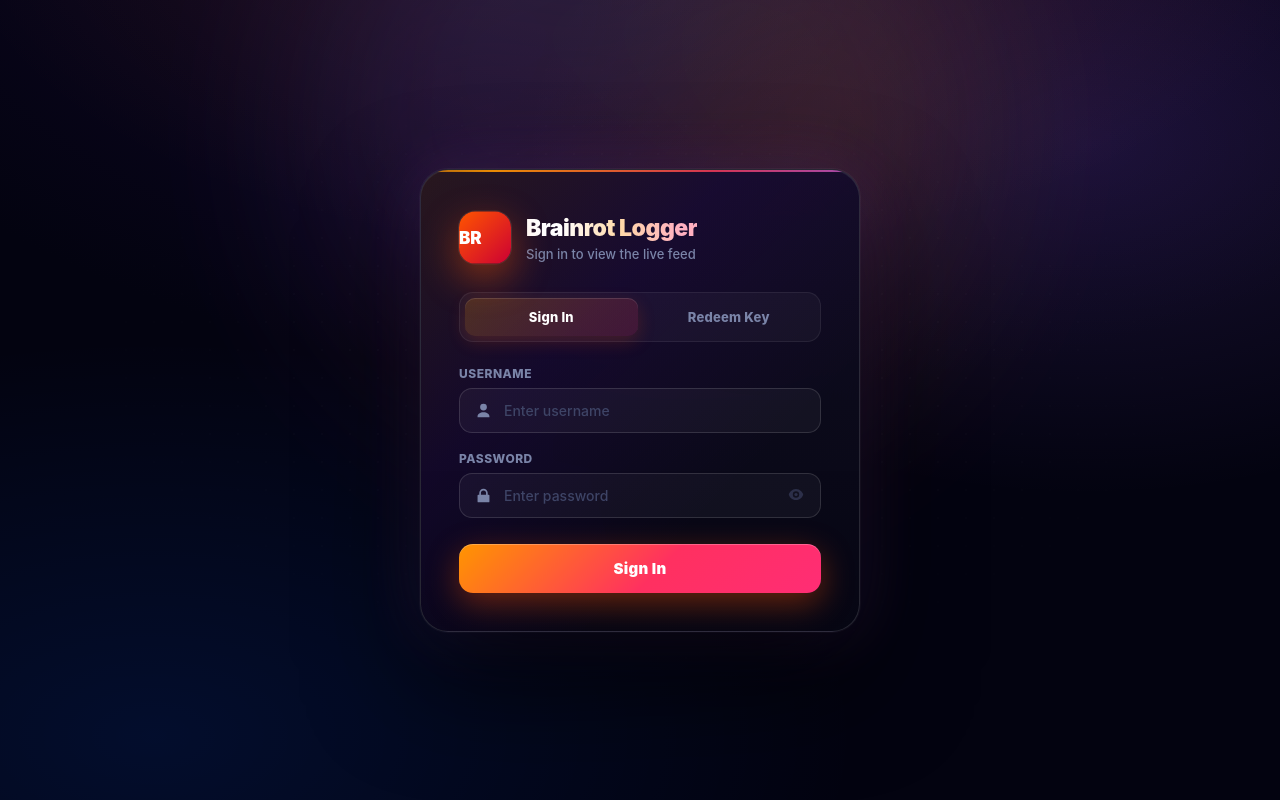
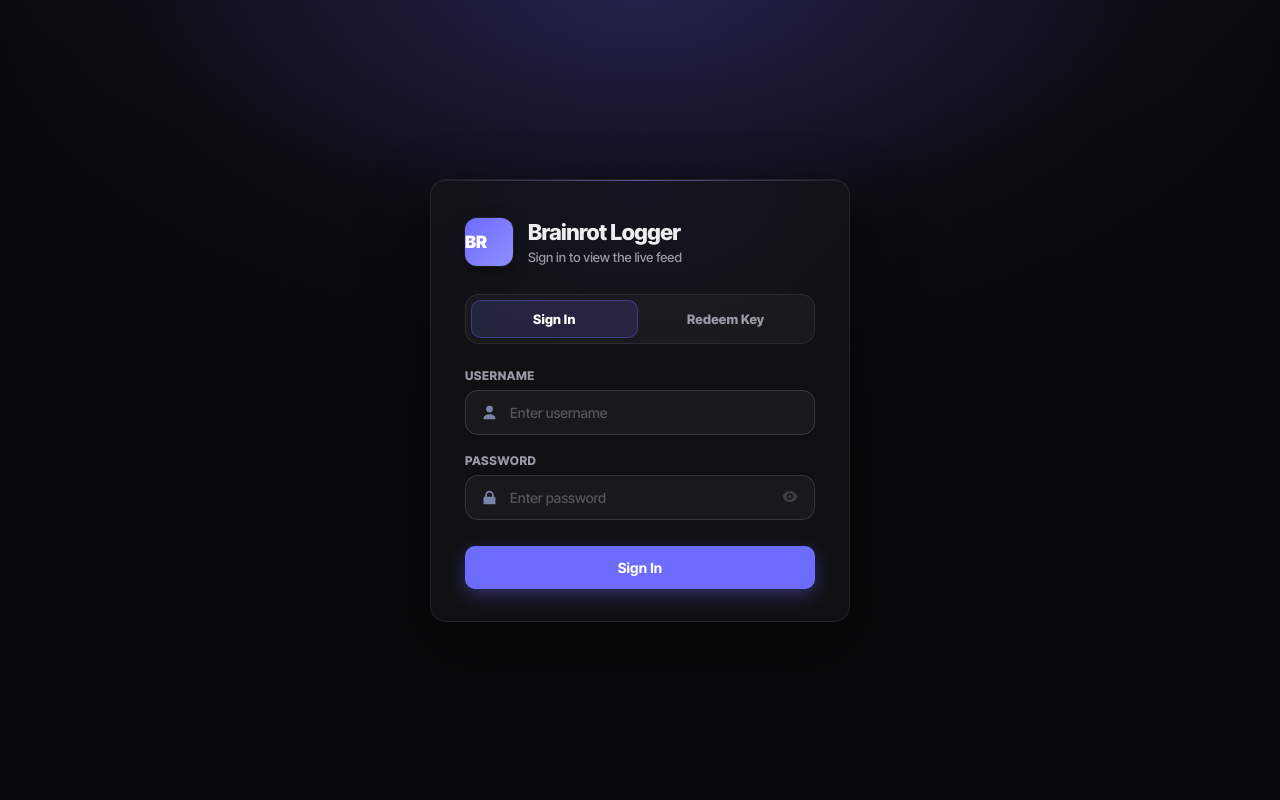
Before and after one commit to sheeshmail77-jpg/Aura, a website: page public/index.html in a window 1280 px wide. Drawn offline with Linux system fonts and the light colour scheme; no server answers.

Commit message:
Update style.css

```diff
--- a/public/style.css
+++ b/public/style.css
@@ -2,35 +2,41 @@
    ROOT VARIABLES — Brainrot Logger v2 premium redesign
 ════════════════════════════════════════════════════════════════════════════ */
 :root {
-  --bg:    #030310;
-  --bg-2:  #070718;
-  --panel: rgba(8, 8, 22, 0.78);
-  --panel-solid: #0a0a1e;
-  --border: rgba(255,255,255,0.07);
+  --bg:    #09090b;
+  --bg-2:  #0e0e12;
+  --panel: rgba(255,255,255,0.024);
+  --panel-solid: #141418;
+  --border: rgba(255,255,255,0.08);
   --border-strong: rgba(255,255,255,0.13);
   --border-bright: rgba(255,255,255,0.22);
-  --text:  #ecf0ff;
-  --muted: #7a84a8;
-  --faint: #3e4466;
-
-  --og:        #ffb940;
-  --og-2:      #ff5500;
-  --og-glow:   rgba(255,140,0,0.32);
-  --dragon:    #ff4466;
-  --dragon-2:  #cc0033;
-  --dragon-glow: rgba(255,50,90,0.32);
-  --small:     #22e8ff;
-  --small-2:   #0070ee;
-  --small-glow: rgba(34,232,255,0.28);
-
-  --green:  #2ee37a;
-  --purple: #9d64ff;
-
-  --radius:    20px;
-  --radius-sm: 13px;
-  --shadow:    0 28px 80px rgba(0,0,0,0.7);
-  --glass:     blur(28px) saturate(1.4);
-  --glass-sm:  blur(16px) saturate(1.2);
+  --text:  #ededf0;
+  --muted: #9a9aa6;
+  --faint: #55555f;
+
+  /* single primary accent — indigo */
+  --accent:     #6e6cff;
+  --accent-2:   #8f8dff;
+  --accent-glow: rgba(110,108,255,0.28);
+
+  /* category hues — refined jewel tones */
+  --og:        #e6a13c;
+  --og-2:      #d97706;
+  --og-glow:   rgba(230,161,60,0.20);
+  --dragon:    #fb5d74;
+  --dragon-2:  #e11d48;
+  --dragon-glow: rgba(251,93,116,0.20);
+  --small:     #38bdf8;
+  --small-2:   #0ea5e9;
+  --small-glow: rgba(56,189,248,0.18);
+
+  --green:  #34d399;
+  --purple: #8f8dff;
+
+  --radius:    14px;
+  --radius-sm: 10px;
+  --shadow:    0 16px 44px rgba(0,0,0,0.55);
+  --glass:     blur(14px) saturate(1.1);
+  --glass-sm:  blur(10px) saturate(1.05);
 }
 
 *, *::before, *::after { box-sizing: border-box; }
@@ -39,7 +45,7 @@ html, body {
   margin: 0; padding: 0;
   background: var(--bg);
   color: var(--text);
-  font-family: "Inter", system-ui, -apple-system, "Segoe UI", Roboto, sans-serif;
+  font-family: "Inter Tight", "Inter", system-ui, -apple-system, "Segoe UI", Roboto, sans-serif;
   height: 100%;
   overflow: hidden;
   -webkit-font-smoothing: antialiased;
@@ -61,26 +67,26 @@ a { color: inherit; text-decoration: none; }
 
 .orb-1 {
   width: 680px; height: 680px;
-  background: radial-gradient(circle, #ff7700 0%, #c01800 65%);
-  top: -240px; left: -160px; opacity: 0.24;
+  background: radial-gradient(circle, #6e6cff 0%, #1a1a55 65%);
+  top: -240px; left: -160px; opacity: 0.10;
   animation: orbDrift1 15s ease-in-out infinite;
 }
 .orb-2 {
   width: 520px; height: 520px;
-  background: radial-gradient(circle, #8833ff 0%, #330088 65%);
-  top: 20%; right: -180px; opacity: 0.18;
+  background: radial-gradient(circle, #7c5cff 0%, #221055 65%);
+  top: 20%; right: -180px; opacity: 0.08;
   animation: orbDrift2 19s ease-in-out infinite;
 }
 .orb-3 {
   width: 640px; height: 640px;
-  background: radial-gradient(circle, #0055ff 0%, #000d66 65%);
-  bottom: -280px; left: 22%; opacity: 0.19;
+  background: radial-gradient(circle, #3b4cff 0%, #06103a 65%);
+  bottom: -280px; left: 22%; opacity: 0.08;
   animation: orbDrift3 17s ease-in-out infinite;
 }
 .orb-4 {
   width: 300px; height: 300px;
-  background: radial-gradient(circle, #00e5ff 0%, #003d55 60%);
-  top: 60%; right: 10%; opacity: 0.1;
+  background: radial-gradient(circle, #5b8cff 0%, #0a1c44 60%);
+  top: 60%; right: 10%; opacity: 0.06;
   animation: orbDrift2 22s ease-in-out infinite reverse;
 }
 
@@ -118,55 +124,46 @@ body::before {
 .login-overlay {
   position: fixed; inset: 0; z-index: 100;
   display: flex; align-items: center; justify-content: center;
-  padding: 20px; overflow: hidden;
+  padding: 24px 20px; overflow-x: hidden; overflow-y: auto;
+  overscroll-behavior: contain;
   background:
-    radial-gradient(ellipse 90% 70% at 50% -10%, rgba(255,120,0,0.12), transparent 60%),
-    radial-gradient(ellipse 80% 80% at 85% 18%, rgba(157,100,255,0.14), transparent 55%),
-    radial-gradient(ellipse 100% 90% at 12% 92%, rgba(0,90,255,0.12), transparent 55%),
-    radial-gradient(ellipse 130% 110% at 55% -15%, #14082e 0%, var(--bg) 58%);
+    radial-gradient(ellipse 90% 60% at 50% -10%, rgba(110,108,255,0.10), transparent 60%),
+    radial-gradient(ellipse 120% 100% at 50% 0%, #0d0d16 0%, var(--bg) 60%);
 }
 .login-overlay::before {
   content: ""; position: absolute; z-index: 0; pointer-events: none;
-  width: 640px; height: 640px; border-radius: 50%;
-  top: -190px; left: 50%; transform: translateX(-50%);
-  background: conic-gradient(from 0deg, rgba(255,140,0,0.18), rgba(255,60,90,0.15), rgba(157,100,255,0.18), rgba(0,120,255,0.15), rgba(255,140,0,0.18));
-  filter: blur(95px); opacity: 0.75;
-  animation: loginAurora 20s linear infinite;
+  top: 0; left: 0; right: 0; height: 46%;
+  background: radial-gradient(ellipse 55% 100% at 50% 0%, rgba(110,108,255,0.16), transparent 72%);
 }
 .login-overlay::after {
   content: ""; position: absolute; inset: 0; z-index: 0; pointer-events: none;
-  background-image: radial-gradient(rgba(255,255,255,0.035) 1px, transparent 1px);
-  background-size: 28px 28px;
-  -webkit-mask-image: radial-gradient(ellipse 60% 55% at 50% 45%, black 0%, transparent 82%);
-          mask-image: radial-gradient(ellipse 60% 55% at 50% 45%, black 0%, transparent 82%);
+  background-image: radial-gradient(rgba(255,255,255,0.028) 1px, transparent 1px);
+  background-size: 30px 30px;
+  -webkit-mask-image: radial-gradient(ellipse 60% 55% at 50% 42%, black 0%, transparent 82%);
+          mask-image: radial-gradient(ellipse 60% 55% at 50% 42%, black 0%, transparent 82%);
 }
 .login-overlay[hidden] { display: none; }
 
 .login-card {
-  width: 100%; max-width: 440px;
-  background:
-    linear-gradient(180deg, rgba(22,17,44,0.55), rgba(7,7,20,0.6)),
-    rgba(7, 7, 20, 0.92);
-  border: 1px solid var(--border-strong);
-  border-radius: 28px;
-  padding: 42px 38px 38px;
-  box-shadow: 0 48px 120px rgba(0,0,0,0.78), 0 0 0 1px rgba(255,255,255,0.04), inset 0 1px 0 rgba(255,255,255,0.08);
-  backdrop-filter: var(--glass);
+  width: 100%; max-width: 420px;
+  background: #101014;
+  border: 1px solid var(--border);
+  border-radius: 16px;
+  padding: 38px 34px 32px;
+  box-shadow: 0 24px 60px rgba(0,0,0,0.55), inset 0 1px 0 rgba(255,255,255,0.05);
   position: relative; overflow: hidden; z-index: 2;
-  animation: loginCardIn 0.7s cubic-bezier(0.22,1,0.36,1) both, loginGlow 9s ease-in-out infinite;
+  animation: loginCardIn 0.6s cubic-bezier(0.22,1,0.36,1) both;
 }
 .login-card::before {
   content: "";
-  position: absolute; top: 0; left: 0; right: 0; height: 2px;
-  background: linear-gradient(90deg, transparent, rgba(255,150,0,0.9), rgba(255,60,90,0.8), rgba(157,100,255,0.85), transparent);
-  background-size: 200% 100%;
-  animation: loginTopShimmer 6s linear infinite;
+  position: absolute; top: 0; left: 0; right: 0; height: 1px;
+  background: linear-gradient(90deg, transparent, rgba(143,141,255,0.5), transparent);
 }
 /* subtle inner glow behind login card */
 .login-card::after {
   content: "";
-  position: absolute; inset: -1px; border-radius: 28px; z-index: -1;
-  background: linear-gradient(135deg, rgba(255,120,0,0.10), rgba(130,0,255,0.07), transparent 70%);
+  position: absolute; inset: 0; border-radius: 16px; z-index: -1;
+  background: radial-gradient(120% 80% at 50% 0%, rgba(110,108,255,0.06), transparent 60%);
 }
 
 .login-brand {
@@ -174,10 +171,7 @@ body::before {
   margin-bottom: 28px;
 }
 .login-brand-title {
-  font-size: 23px; font-weight: 900; letter-spacing: -0.5px;
-  background: linear-gradient(90deg, #ffffff 20%, #ffd9a8 55%, #ffb0c0 90%);
-  -webkit-background-clip: text; background-clip: text;
-  -webkit-text-fill-color: transparent;
+  font-size: 22px; font-weight: 800; letter-spacing: -0.5px; color: var(--text);
 }
 .login-brand-sub   { font-size: 13px; color: var(--muted); margin-top: 4px; font-weight: 500; }
 
@@ -200,9 +194,9 @@ body::before {
 }
 .login-tab:hover { color: var(--text); background: rgba(255,255,255,0.05); }
 .login-tab.login-tab-active {
-  background: linear-gradient(135deg, rgba(255,149,0,0.18), rgba(255,48,96,0.16));
+  background: rgba(110,108,255,0.14);
   color: #fff;
-  box-shadow: 0 6px 18px rgba(255,80,0,0.18), inset 0 1px 0 rgba(255,255,255,0.12);
+  box-shadow: inset 0 0 0 1px rgba(110,108,255,0.35);
 }
 
 /* Fields */
@@ -218,9 +212,9 @@ body::before {
   outline: none; transition: border-color 0.18s, background 0.18s, box-shadow 0.18s;
 }
 .field input:focus {
-  border-color: rgba(255,185,64,0.6);
-  background: rgba(255,255,255,0.07);
-  box-shadow: 0 0 0 3.5px rgba(255,140,0,0.12), 0 6px 18px rgba(255,120,0,0.08);
+  border-color: rgba(110,108,255,0.7);
+  background: rgba(255,255,255,0.05);
+  box-shadow: 0 0 0 3px rgba(110,108,255,0.2);
 }
 .field input::placeholder { color: var(--faint); }
 
@@ -247,29 +241,21 @@ body::before {
 }
 
 .login-submit {
-  margin-top: 8px; padding: 15px;
-  background: linear-gradient(135deg, #ff9500 0%, #ff3060 55%, #ff2d75 100%);
-  border: none; border-radius: 14px;
-  color: #fff; font-size: 15px; font-weight: 900;
+  margin-top: 8px; padding: 13px;
+  background: var(--accent);
+  border: none; border-radius: 10px;
+  color: #fff; font-size: 14px; font-weight: 700;
   cursor: pointer; font-family: inherit;
-  box-shadow: 0 10px 32px rgba(255,80,0,0.4), inset 0 1px 0 rgba(255,255,255,0.25);
+  box-shadow: 0 6px 18px rgba(110,108,255,0.35);
   transition: transform 0.15s, filter 0.15s, box-shadow 0.15s;
   display: flex; align-items: center; justify-content: center; gap: 9px;
-  letter-spacing: 0.3px; position: relative; overflow: hidden;
-}
-.login-submit::before {
-  content: ""; position: absolute; top: 0; left: -120%;
-  width: 60%; height: 100%;
-  background: linear-gradient(100deg, transparent, rgba(255,255,255,0.4), transparent);
-  transform: skewX(-20deg); transition: left 0.6s ease;
+  letter-spacing: 0.2px; position: relative;
 }
 .login-submit:hover:not(:disabled) {
-  transform: translateY(-2px);
   filter: brightness(1.08);
-  box-shadow: 0 16px 44px rgba(255,80,0,0.5), inset 0 1px 0 rgba(255,255,255,0.3);
-}
-.login-submit:hover:not(:disabled)::before { left: 130%; }
-.login-submit:active:not(:disabled) { transform: translateY(0); }
+  box-shadow: 0 8px 24px rgba(110,108,255,0.45);
+}
+.login-submit:active:not(:disabled) { transform: translateY(1px); }
 .login-submit:disabled { opacity: 0.5; cursor: not-allowed; }
 
 .spinner {
@@ -291,16 +277,16 @@ body::before {
   width: 46px; height: 46px; border-radius: 14px;
   display: grid; place-items: center;
   font-weight: 900; font-size: 17px; color: #fff;
-  background: linear-gradient(135deg, var(--og-2), var(--dragon-2));
-  box-shadow: 0 8px 28px rgba(255,70,0,0.35);
+  background: linear-gradient(135deg, var(--accent), var(--accent-2));
+  box-shadow: 0 8px 24px rgba(110,108,255,0.35);
   flex-shrink: 0;
 }
 
 /* ── Login: enhanced brand + field polish (v3) ─────────────────────────── */
 .login-brand .brand-logo,
 .login-brand .brand-mark {
-  width: 52px; height: 52px; border-radius: 16px;
-  box-shadow: 0 10px 30px rgba(255,90,0,0.35), 0 0 0 1px rgba(255,255,255,0.06);
+  width: 48px; height: 48px; border-radius: 12px;
+  box-shadow: 0 6px 18px rgba(0,0,0,0.4), 0 0 0 1px var(--border);
 }
 .login-brand .brand-logo { padding: 6px; }
 
@@ -345,16 +331,11 @@ body::before {
 }
 
 /* ── Login refinements (v4) ─────────────────────────────────────────────── */
-.login-brand .brand-logo,
-.login-brand .brand-mark {
-  animation: loginLogoFloat 4.5s ease-in-out infinite, loginMarkPulse 3.5s ease-in-out infinite;
-}
-
-.login-form input { caret-color: #ff9500; }
-.field:focus-within label { color: #ffb96a; transition: color 0.18s; }
+.login-form input { caret-color: var(--accent); }
+.field:focus-within label { color: #b3b2ff; transition: color 0.18s; }
 
 .pw-wrap .pw-toggle { border-radius: 8px; transition: opacity 0.15s, color 0.15s, background 0.15s; }
-.pw-wrap .pw-toggle:hover { opacity: 1; color: #ff9500; background: rgba(255,149,0,0.12); }
+.pw-wrap .pw-toggle:hover { opacity: 1; color: var(--accent-2); background: rgba(110,108,255,0.12); }
 
 @keyframes loginGlow {
   0%, 100% { box-shadow: 0 44px 110px rgba(0,0,0,0.72), 0 0 60px rgba(255,120,0,0.16), 0 0 0 1px rgba(255,255,255,0.04), inset 0 1px 0 rgba(255,255,255,0.08); }
@@ -435,10 +416,10 @@ body::before {
 }
 .user-avatar {
   width: 28px; height: 28px; border-radius: 50%;
-  background: linear-gradient(135deg, var(--og-2), var(--dragon-2));
+  background: linear-gradient(135deg, var(--accent), var(--accent-2));
   display: grid; place-items: center;
   font-size: 11px; font-weight: 900; color: #fff; flex-shrink: 0;
-  box-shadow: 0 2px 10px rgba(255,80,0,0.3);
+  box-shadow: 0 2px 10px rgba(110,108,255,0.3);
 }
 .user-name { font-size: 13px; font-weight: 700; }
 .user-role-badge {
@@ -507,8 +488,8 @@ body::before {
 }
 .page-nav-btn:hover { background: rgba(255,255,255,0.08); color: var(--text); }
 .page-nav-btn.page-nav-active {
-  background: rgba(255,185,64,0.1); border-color: rgba(255,185,64,0.38);
-  color: var(--og); box-shadow: 0 0 18px rgba(255,140,0,0.12);
+  background: rgba(110,108,255,0.12); border-color: rgba(110,108,255,0.4);
+  color: var(--accent-2); box-shadow: none;
 }
 .nav-free-tag {
   background: linear-gradient(135deg, #2ee37a, #14a84a);
@@ -736,7 +717,7 @@ body::before {
 }
 .owner-ava {
   width: 22px; height: 22px; border-radius: 50%; flex-shrink: 0;
-  background: linear-gradient(135deg, var(--og-2), var(--dragon-2));
+  background: linear-gradient(135deg, var(--accent), var(--accent-2));
   display: grid; place-items: center;
   font-size: 9px; font-weight: 900; color: #fff; overflow: hidden;
 }
@@ -827,9 +808,9 @@ body::before {
 
 .modal-card {
   width: 100%; max-width: 560px; max-height: 88vh;
-  background: rgba(7,7,20,0.97);
+  background: #131317;
   border: 1px solid var(--border-strong);
-  border-radius: 26px;
+  border-radius: 18px;
   display: flex; flex-direction: column;
   box-shadow: 0 40px 100px rgba(0,0,0,0.8), 0 0 0 1px rgba(255,255,255,0.04);
   overflow: hidden;
@@ -837,8 +818,8 @@ body::before {
 }
 .modal-card::before {
   content: "";
-  position: absolute; top: 0; left: 0; right: 0; height: 2px;
-  background: linear-gradient(90deg, transparent 5%, rgba(255,150,0,0.6) 40%, rgba(255,60,120,0.5) 65%, transparent 95%);
+  position: absolute; top: 0; left: 0; right: 0; height: 1px;
+  background: linear-gradient(90deg, transparent, rgba(143,141,255,0.5), transparent);
 }
 
 .modal-header {
@@ -922,9 +903,9 @@ body::before {
   outline: none; transition: border-color 0.15s, background 0.15s, box-shadow 0.15s;
 }
 .admin-input:focus {
-  border-color: rgba(255,185,64,0.45);
+  border-color: rgba(110,108,255,0.55);
   background: rgba(255,255,255,0.06);
-  box-shadow: 0 0 0 3px rgba(255,140,0,0.08);
+  box-shadow: 0 0 0 3px rgba(110,108,255,0.15);
 }
 .admin-select {
   width: 100%; padding: 10px 13px;
@@ -969,9 +950,9 @@ body::before {
 
 .btn-primary {
   padding: 11px 20px; border-radius: 12px; border: none; cursor: pointer;
-  background: linear-gradient(135deg, #ff9500, #ff3060);
-  color: #fff; font-size: 14px; font-weight: 900; font-family: inherit;
-  box-shadow: 0 6px 22px rgba(255,80,0,0.32);
+  background: var(--accent);
+  color: #fff; font-size: 14px; font-weight: 800; font-family: inherit;
+  box-shadow: 0 6px 18px rgba(110,108,255,0.32);
   transition: transform 0.12s, filter 0.12s; display: flex; align-items: center; gap: 8px;
 }
 .btn-primary:hover:not(:disabled) { transform: translateY(-1px); filter: brightness(1.1); }
@@ -1104,7 +1085,7 @@ body::before {
   font-size: 11px; font-weight: 700; color: var(--muted); font-family: inherit;
   transition: background 0.12s, color 0.12s;
 }
-.dp-preset:hover { background: rgba(255,185,64,0.12); color: var(--og); }
+.dp-preset:hover { background: rgba(110,108,255,0.14); color: var(--accent-2); }
 .dp-dow-row { display: grid; grid-template-columns: repeat(7,1fr); gap: 2px; margin-bottom: 4px; }
 .dp-dow { text-align: center; font-size: 10px; font-weight: 800; color: var(--faint); padding: 4px 0; }
 .dp-grid { display: grid; grid-template-columns: repeat(7,1fr); gap: 2px; }
@@ -1114,8 +1095,8 @@ body::before {
   transition: background 0.1s, color 0.1s;
 }
 .dp-cell:hover { background: rgba(255,255,255,0.08); color: var(--text); }
-.dp-cell.dp-today { color: var(--og); font-weight: 800; }
-.dp-cell.dp-selected { background: rgba(255,185,64,0.18); color: var(--og); font-weight: 900; }
+.dp-cell.dp-today { color: var(--accent-2); font-weight: 800; }
+.dp-cell.dp-selected { background: var(--accent); color: #fff; font-weight: 800; }
 .dp-cell.dp-past { opacity: 0.35; pointer-events: none; }
 .dp-cell.dp-empty { pointer-events: none; }
 .dp-time-row {
@@ -1221,7 +1202,7 @@ body::before {
   display: flex; align-items: center; justify-content: center;
   width: 28px; height: 28px; border-radius: 50%;
   font-size: 12px; font-weight: 900;
-  background: rgba(255,185,64,0.14); border: 2px solid rgba(255,185,64,0.4); color: var(--og);
+  background: rgba(110,108,255,0.16); border: 2px solid rgba(110,108,255,0.45); color: var(--accent-2);
   transition: background 0.2s, border-color 0.2s, color 0.2s;
 }
 .gr-step-ind.gr-step-inactive {
@@ -1269,8 +1250,8 @@ body::before {
 .plan-desc  { font-size: 12px; color: var(--muted); font-weight: 500; margin-top: 2px; }
 .plan-buy-btn {
   padding: 9px 18px; border-radius: 11px; border: none; cursor: pointer;
-  background: linear-gradient(135deg, #ff9500, #ff3060);
-  color: #fff; font-size: 12.5px; font-weight: 900; font-family: inherit;
+  background: var(--accent);
+  color: #fff; font-size: 12.5px; font-weight: 800; font-family: inherit;
   white-space: nowrap; flex-shrink: 0;
   transition: transform 0.12s, filter 0.12s;
 }
@@ -1650,8 +1631,9 @@ body::before {
     grid-template-columns: 1fr; gap: 10px;
     padding: 0 10px 12px; overflow: visible;
   }
+  #viewLogger { flex: none; overflow: visible; }
   .feed-col { border-radius: 14px; }
-  .feed-list { padding: 6px; }
+  .feed-list { padding: 6px; overflow: visible; max-height: none; }
 
   /* Cards */
   .card { padding: 10px 11px; border-radius: 12px; }
@@ -1758,9 +1740,9 @@ body::before {
   outline: none; transition: border-color 0.15s, background 0.15s, box-shadow 0.15s;
 }
 .admin-input:focus, .admin-select:focus {
-  border-color: rgba(255,185,64,0.45);
+  border-color: rgba(110,108,255,0.55);
   background: rgba(255,255,255,0.06);
-  box-shadow: 0 0 0 3px rgba(255,140,0,0.08);
+  box-shadow: 0 0 0 3px rgba(110,108,255,0.15);
 }
 .admin-select {
   cursor: pointer; appearance: none;
@@ -1800,21 +1782,15 @@ body::before {
 ════════════════════════════════════════════════════════════════════════════ */
 
 /* Brand title gradient + glowing logo (topbar) */
-.brand-text h1 {
-  background: linear-gradient(90deg, #ffffff 25%, #ffd9a8 60%, #ffb0c0 95%);
-  -webkit-background-clip: text; background-clip: text;
-  -webkit-text-fill-color: transparent;
-}
+.brand-text h1 { color: var(--text); }
 .brand .brand-logo, .brand .brand-mark {
-  box-shadow: 0 6px 20px rgba(255,90,0,0.28), 0 0 0 1px rgba(255,255,255,0.05);
+  box-shadow: 0 4px 14px rgba(0,0,0,0.4), 0 0 0 1px var(--border);
 }
 
 /* Animated accent line under the topbar */
 .topbar::after {
   content: ""; position: absolute; left: 0; right: 0; bottom: -1px; height: 1px;
-  background: linear-gradient(90deg, transparent, rgba(255,150,0,0.5), rgba(255,60,120,0.4), rgba(157,100,255,0.5), transparent);
-  background-size: 200% 100%;
-  animation: loginTopShimmer 8s linear infinite;
+  background: linear-gradient(90deg, transparent, rgba(110,108,255,0.35), transparent);
   pointer-events: none;
 }
 
@@ -1860,3 +1836,10 @@ body::before {
 @media (prefers-reduced-motion: reduce) {
   .topbar::after, .stat-card, .feed-col { animation: none !important; }
 }
+
+/* ── Product theme: mono numerals + surface polish ──────────────────── */
+.stat-val, .feed-count, .ago, .og-cd-n {
+  font-family: "JetBrains Mono", "Inter Tight", monospace;
+  font-feature-settings: "tnum" 1;
+}
+.modal-card { border-radius: 18px; }
```
